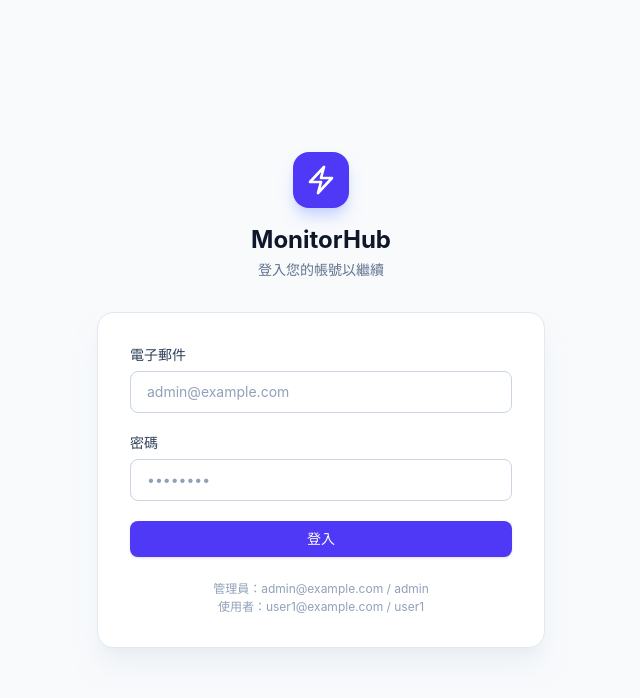
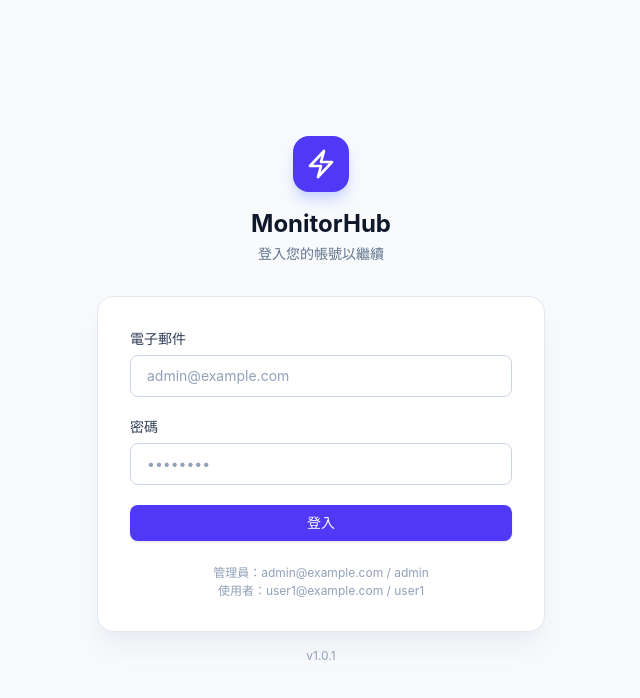
Before and after one commit to Duo0405/ReactDashboard, a React (Vite) app: page /login in a window 1280 px wide. Shown: the top 698 px of the page, without its empty margins (319-959 px from the left). Built offline with nearby package versions, Linux system fonts and the light colour scheme.

Commit message:
feat: 新增版號設定

```diff
--- /dev/null
+++ b/src/constants/app.ts
@@ -0,0 +1,4 @@
+/** 應用程式常數設定 */
+
+/** 版本號 — 每次更版時修改此值 */
+export const APP_VERSION = 'v1.0.1'
--- a/src/pages/Home.tsx
+++ b/src/pages/Home.tsx
@@ -1,6 +1,7 @@
 import { useState, useEffect } from 'react'
 import { StatCard } from '../components/ui/StatCard'
 import { Badge } from '../components/ui/Badge'
+import { APP_VERSION } from '../constants/app'
 
 const stats = [
     {
@@ -155,6 +156,9 @@ export function Home() {
                     ))}
                 </div>
             </div>
+
+            {/* Version */}
+            <p className="text-right text-xs text-slate-400">{APP_VERSION}</p>
         </div>
     )
 }
--- a/src/pages/Login.tsx
+++ b/src/pages/Login.tsx
@@ -2,6 +2,7 @@ import { useState, type FormEvent } from 'react'
 import { Navigate, useNavigate } from 'react-router-dom'
 import { useAuthStore } from '../store/authStore'
 import { Button } from '../components/ui/Button'
+import { APP_VERSION } from '../constants/app'
 
 export function Login() {
     const { token, login } = useAuthStore()
@@ -103,6 +104,8 @@ export function Login() {
                         <p>使用者：user1@example.com / user1</p>
                     </div>
                 </div>
+
+                <p className="mt-4 text-center text-xs text-slate-400">{APP_VERSION}</p>
             </div>
         </div>
     )
```
